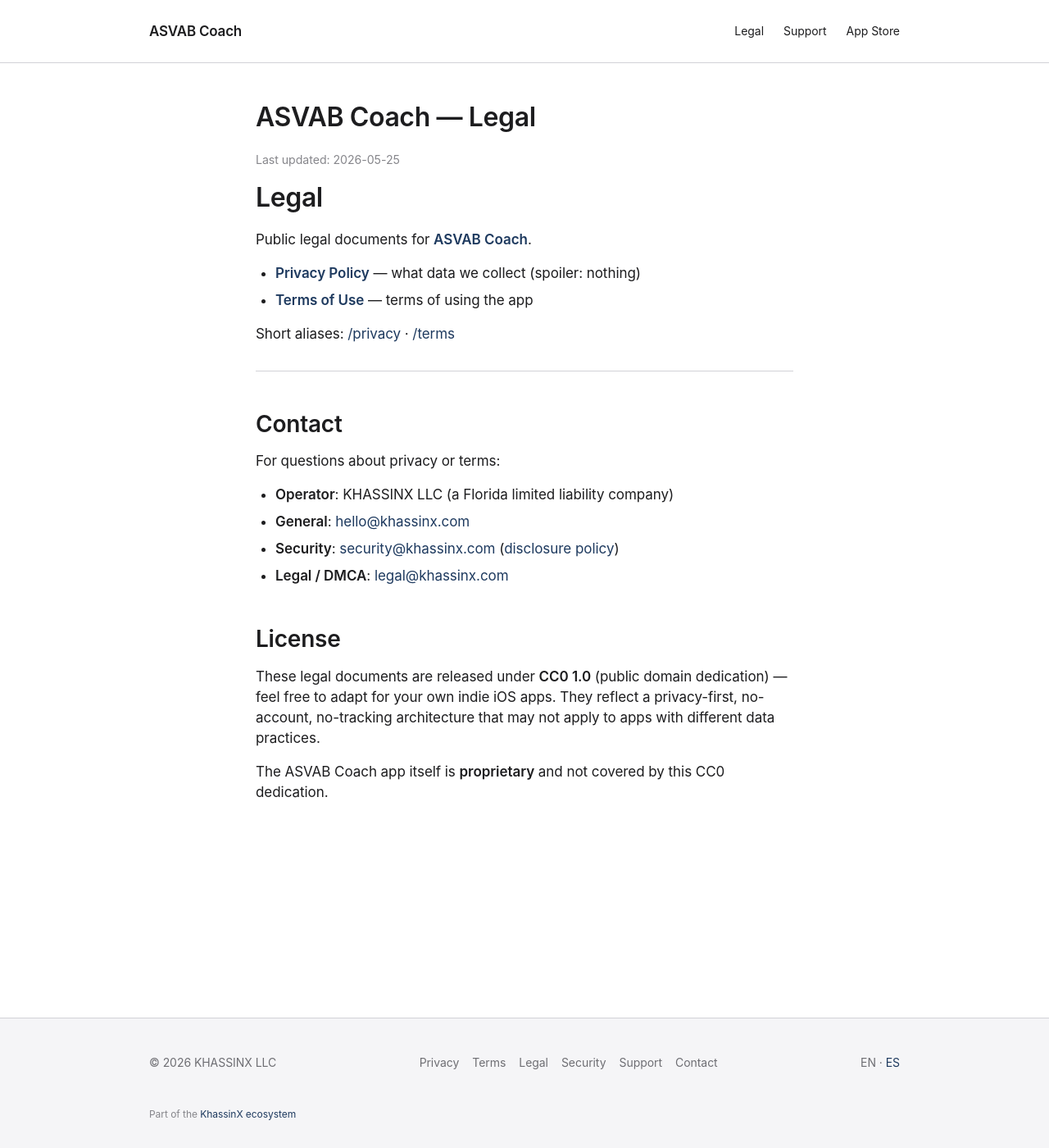
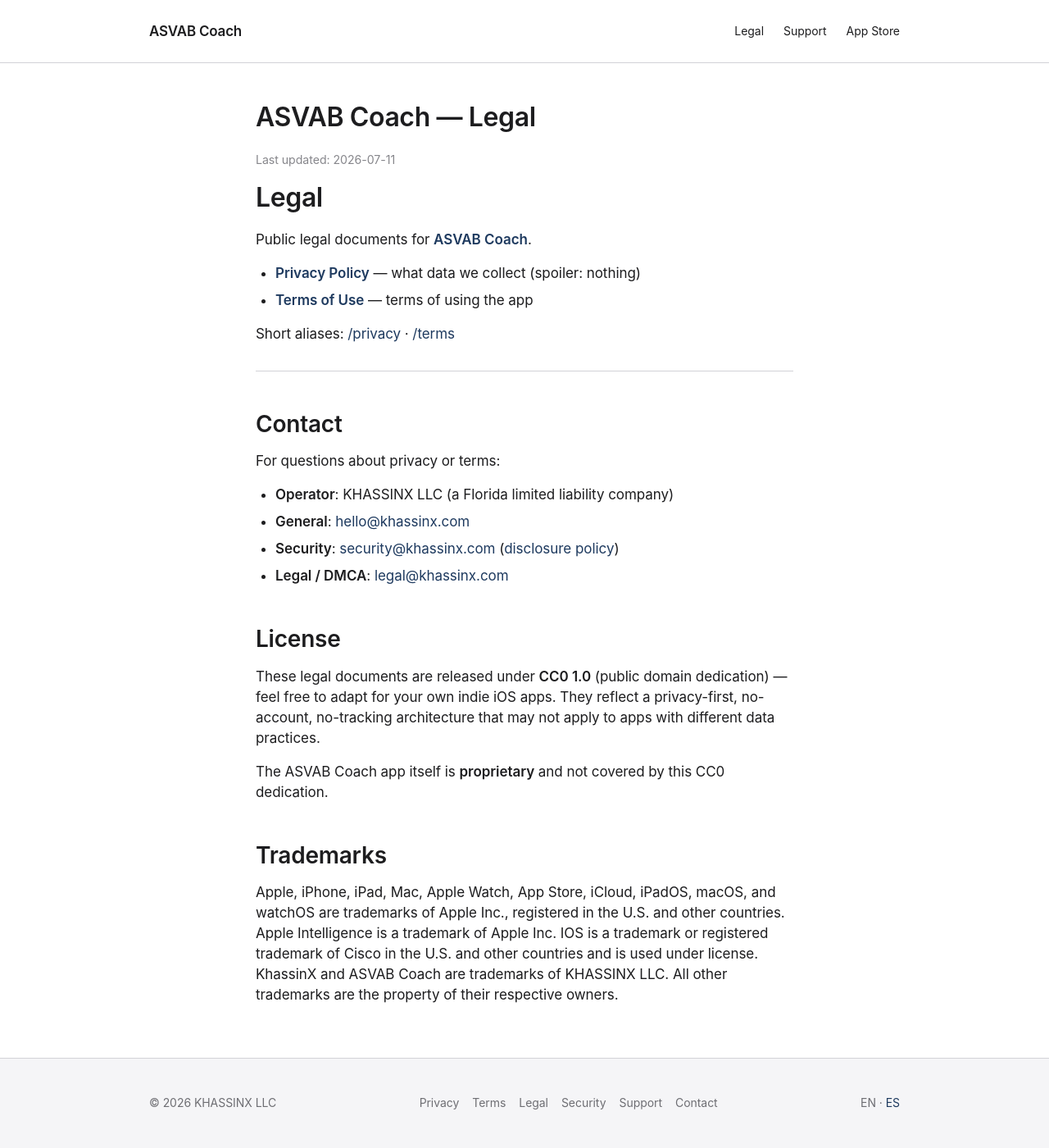
Before and after one commit to KhassinX/asvabcoach-web, a Jekyll site: the page built from legal/index.md, in a window 1280 px wide and 1400 px high. Shown: the whole window at 82% size. Built offline with Jekyll 4.4.1, drawn with Linux system fonts in a browser that asks for light colours.

Commit message:
feat(web): base endurecida — trademarks Apple/Cisco + meta robots (khassinx-os#266) (#18)
Aplica al site asvab.khassinx.com la base web endurecida del umbrella
(WEB_PROPERTY_SPEC §4.5/§4.6 + §9), siguiendo el mismo patrón ya adoptado
en khassinx-apex-web (#31) y Umbrix-web (#4).

- Sección Trademarks (EN) / Marcas comerciales (ES) al final del hub legal:
  credit line de las marcas Apple realmente usadas en el copy publicado
  (Apple, iPhone, iPad, Mac, Apple Watch, App Store, iCloud, iPadOS, macOS,
  watchOS, Apple Intelligence), disclaimer de Cisco por el uso de "iOS", y
  cierre atribuyendo KhassinX + ASVAB Coach (no "ASVAB" a secas, que es
  marca del gobierno de EE. UU.) a KHASSINX LLC.
- meta robots en el layout base — faltaba, el resto del SEO head ya lo tenía
  todo (sitemap link, canonical, hreflang, OG/Twitter).

El og:image (/assets/social/EN|ES/og-image.png) y el og:locale (en_US/es_MX)
se verificaron en vivo y están OK — no se tocaron (ver detalle en el PR).

```diff
--- a/_layouts/base.html
+++ b/_layouts/base.html
@@ -6,6 +6,7 @@
 
   <title>{% if page.title %}{{ page.title }} — {{ site.title }}{% else %}{{ site.title }}{% endif %}</title>
   <meta name="description" content="{{ page.description | default: site.description }}">
+  <meta name="robots" content="{{ page.robots | default: 'index,follow' }}">
 
   <meta name="theme-color" content="#0E0E11" media="(prefers-color-scheme: dark)">
   <meta name="theme-color" content="#FAFAF7" media="(prefers-color-scheme: light)">
--- a/legal/index.md
+++ b/legal/index.md
@@ -5,7 +5,7 @@ permalink: /legal/
 lang: en
 canonical_en: /legal/
 canonical_es: /es/legal/
-updated: 2026-05-25
+updated: 2026-07-11
 ---
 
 # Legal
@@ -33,3 +33,7 @@ For questions about privacy or terms:
 These legal documents are released under **CC0 1.0** (public domain dedication) — feel free to adapt for your own indie iOS apps. They reflect a privacy-first, no-account, no-tracking architecture that may not apply to apps with different data practices.
 
 The ASVAB Coach app itself is **proprietary** and not covered by this CC0 dedication.
+
+## Trademarks
+
+Apple, iPhone, iPad, Mac, Apple Watch, App Store, iCloud, iPadOS, macOS, and watchOS are trademarks of Apple Inc., registered in the U.S. and other countries. Apple Intelligence is a trademark of Apple Inc. IOS is a trademark or registered trademark of Cisco in the U.S. and other countries and is used under license. KhassinX and ASVAB Coach are trademarks of KHASSINX LLC. All other trademarks are the property of their respective owners.
```
Also changed, not shown: es/legal/index.md (+5 -1 lines).
